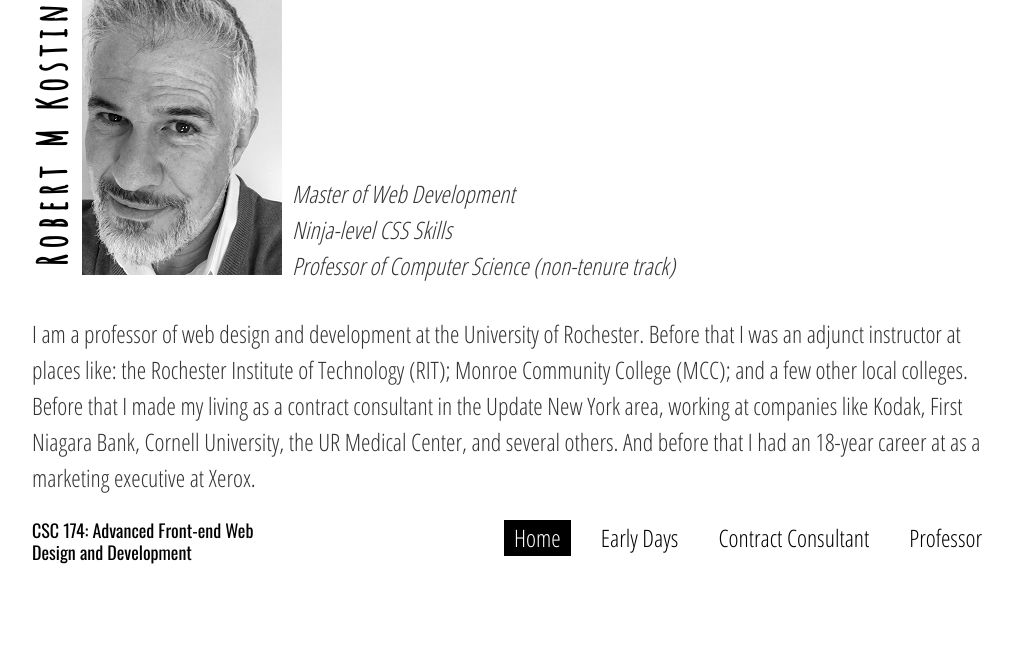
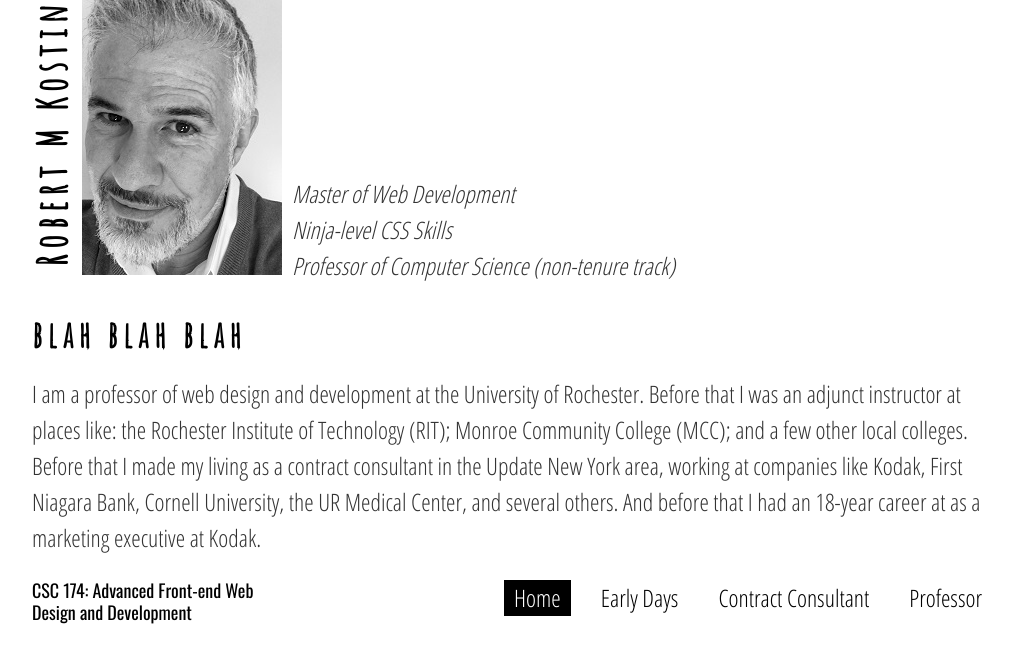
Before and after one commit to rkostin/demo, a PHP site: page / in a window 1280 px wide. Shown: the part 25-688 px from the top of the page, without its empty margins (128-1141 px from the left). Run offline with PHP 8.4, Linux system fonts and the light colour scheme.

Commit message:
Fixed typos

```diff
--- a/index.php
+++ b/index.php
@@ -7,7 +7,9 @@ include "inc/top-part.php";
 
 		<h1><?php echo $pageName; ?></h1>
 
-		<p>I am a professor of web design and development at the University of Rochester.  Before that I was an adjunct instructor at places like: the Rochester Institute of Technology (RIT); Monroe Community College (MCC); and a few other local colleges.  Before that I made my living as a contract consultant in the Update New York area, working at companies like Kodak, First Niagara Bank, Cornell University, the UR Medical Center, and several others.  And before that I had an 18-year career at as a marketing executive at Xerox.</p>
+		<h2>blah blah blah</h2>
+
+		<p>I am a professor of web design and development at the University of Rochester.  Before that I was an adjunct instructor at places like: the Rochester Institute of Technology (RIT); Monroe Community College (MCC); and a few other local colleges.  Before that I made my living as a contract consultant in the Update New York area, working at companies like Kodak, First Niagara Bank, Cornell University, the UR Medical Center, and several others.  And before that I had an 18-year career at as a marketing executive at Kodak.</p>
 
 	</main>
 
```
